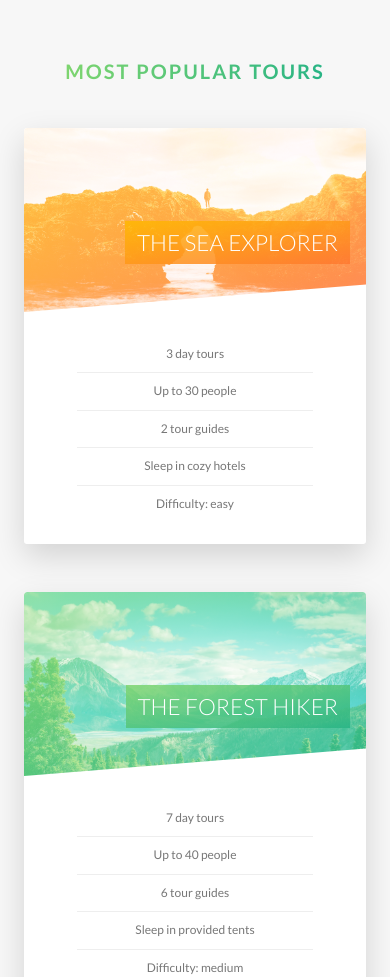
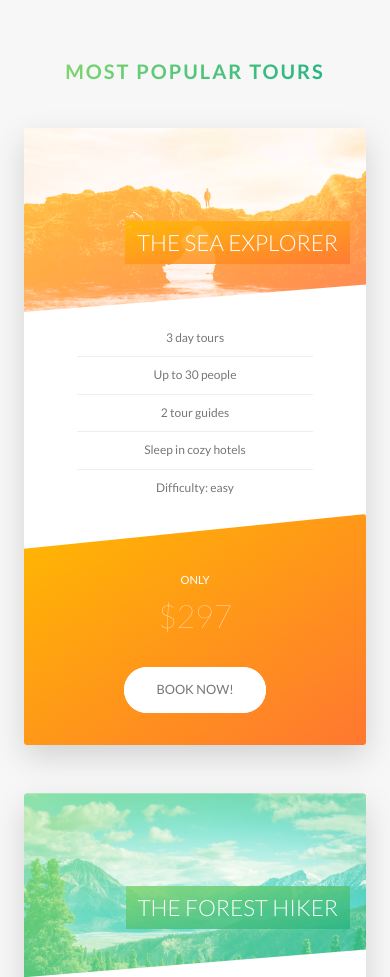
Before and after one commit to monokutho/natour, a website: page index.html in a window 390 px wide. Shown: the part 2607-3584 px from the top of the page. Drawn offline with Linux system fonts and the light colour scheme.

Commit message:
Responsive Tours Stories and Booking Sections done

```diff
--- a/index.html
+++ b/index.html
@@ -297,20 +297,17 @@
             <form action="#" class="form">
               <div class="u-margin-bottom-medium">
                 <h2 class="heading-secondary">
-                  Start booking now!
+                  Start booking now
                 </h2>
               </div>
-
               <div class="form__group">
                 <input type="text" class="form__input" placeholder="Full Name" id="name" required>
                 <label for="name" class="form__label">Full Name</label>
               </div>
-
               <div class="form__group">
                 <input type="email" class="form__input" placeholder="Email address" id="email" required>
                 <label for="email" class="form__label">Email address</label>
               </div>
-
               <div class="form__group">
                 <div class="form__radio-group">
                   <input type="radio" class="form__radio-input" id="small" name="size">
@@ -318,9 +315,6 @@
                     <span class="form__radio-button"></span>
                     Small tour group</label>
                 </div>
-              </div>
-
-              <div class="form__group">
                 <div class="form__radio-group">
                   <input type="radio" class="form__radio-input" id="large" name="size">
                   <label for="large" class="form__radio-label">
@@ -328,11 +322,9 @@
                     Large tour group</label>
                 </div>
               </div>
-
               <div class="form__group">
                 <button class="btn btn--green">Next step &rarr;</button>
               </div>
-
             </form>
           </div>
         </div>
--- a/sass/components/_card.scss
+++ b/sass/components/_card.scss
@@ -153,4 +153,50 @@
     font-size: 6rem;
     font-weight: 100;
   }
+
+
+  @include respond(tab-port) {
+    height: auto;
+    border-radius: $border-radius;
+    background-color: $color-white;
+    box-shadow: 0 1.5rem 4rem rgba($color-black, .15);
+
+
+    &__side {
+      height: auto;
+      position: relative;
+      box-shadow: none;
+
+      &--back {
+        transform: rotateY(0);
+        -webkit-clip-path: polygon(0 15%, 100% 0, 100% 100%, 0 100%);
+        clip-path: polygon(0 15%, 100% 0, 100% 100%, 0 100%);
+      }
+    }
+
+    &:hover &__side--front {
+      transform: rotateY(0);
+    }
+
+    &__details {
+      padding: 1rem 3rem;
+    }
+
+    &__cta {
+      position: relative;
+      top: 0%;
+      left: 0%;
+      transform: translate(0);
+      width: 100%;
+      padding: 7rem 4rem 4rem 4rem;
+    }
+
+    &__price-box {
+      margin-bottom: 3rem;
+    }
+
+    &__price-value {
+      font-size: 4rem;
+    }
+  }
 }
--- a/sass/components/_form.scss
+++ b/sass/components/_form.scss
@@ -15,6 +15,10 @@
     width: 90%;
     display: block;
     transition: all .3s;
+
+    @include respond(tab-port) {
+      width: 100%;
+    }
 
     &:focus {
       outline: none;
@@ -47,9 +51,13 @@
   }
 
   &__radio-group {
-    width: 50%;
-    float: left;
-    height: 7rem;
+    width: 49%;
+    display: inline-block;
+
+    @include respond(tab-port) {
+      width: 100%;
+      margin-bottom: 2rem;
+    }
   }
 
   &__radio-input {
--- a/sass/components/_story.scss
+++ b/sass/components/_story.scss
@@ -9,8 +9,22 @@
   font-size: $default-font-size;
   transform: skewX(-12deg);
 
+  @include respond(tab-port) {
+    width: 100%;
+    padding: 4rem;
+    padding-left: 7rem;
+  }
+
+  @include respond(phone) {
+    transform:skewX(0);
+  }
+
   & > * {
     transform: skewX(12deg);
+
+    @include respond(phone) {
+      transform: skewX(0);
+    }
   }
 
   &__shape {
@@ -24,6 +38,10 @@
     clip-path: circle(50% at 50% 50%);
     transform: translateX(-3rem) skewX(12deg);
     position: relative;
+
+    @include respond(phone) {
+      transform: translateX(-3rem) skewX(0);
+    }
   }
 
   &__image {
--- a/sass/pages/_home.scss
+++ b/sass/pages/_home.scss
@@ -63,10 +63,34 @@
   border-radius: $border-radius;
   box-shadow: 0 1.5rem 4rem rgba($color-black, .2);
 
-  height: 50rem;
+  @include respond(tab-land) {
+    background-image: linear-gradient(105deg,
+                      rgba($color-white, .9) 0%,
+                      rgba($color-white, .9) 65%,
+                      transparent 65%),
+                      url(../img/nat-10.jpg);
+
+    background-size: cover;
+  }
+
+  @include respond(tab-port) {
+    background-image: linear-gradient( to right,
+                      rgba($color-white, .9) 0%,
+                      rgba($color-white, .9) 100% ),
+                      url(../img/nat-10.jpg);
+  }
 
   &__form {
     width: 50%;
     padding: 6rem;
+
+    @include respond(tab-land) {
+      width: 65%;
+      padding: 3.5rem;
+    }
+
+    @include respond(tab-port) {
+      width: 100%;
+    }
   }
 }
```
Also changed, not shown: css/style.css.
